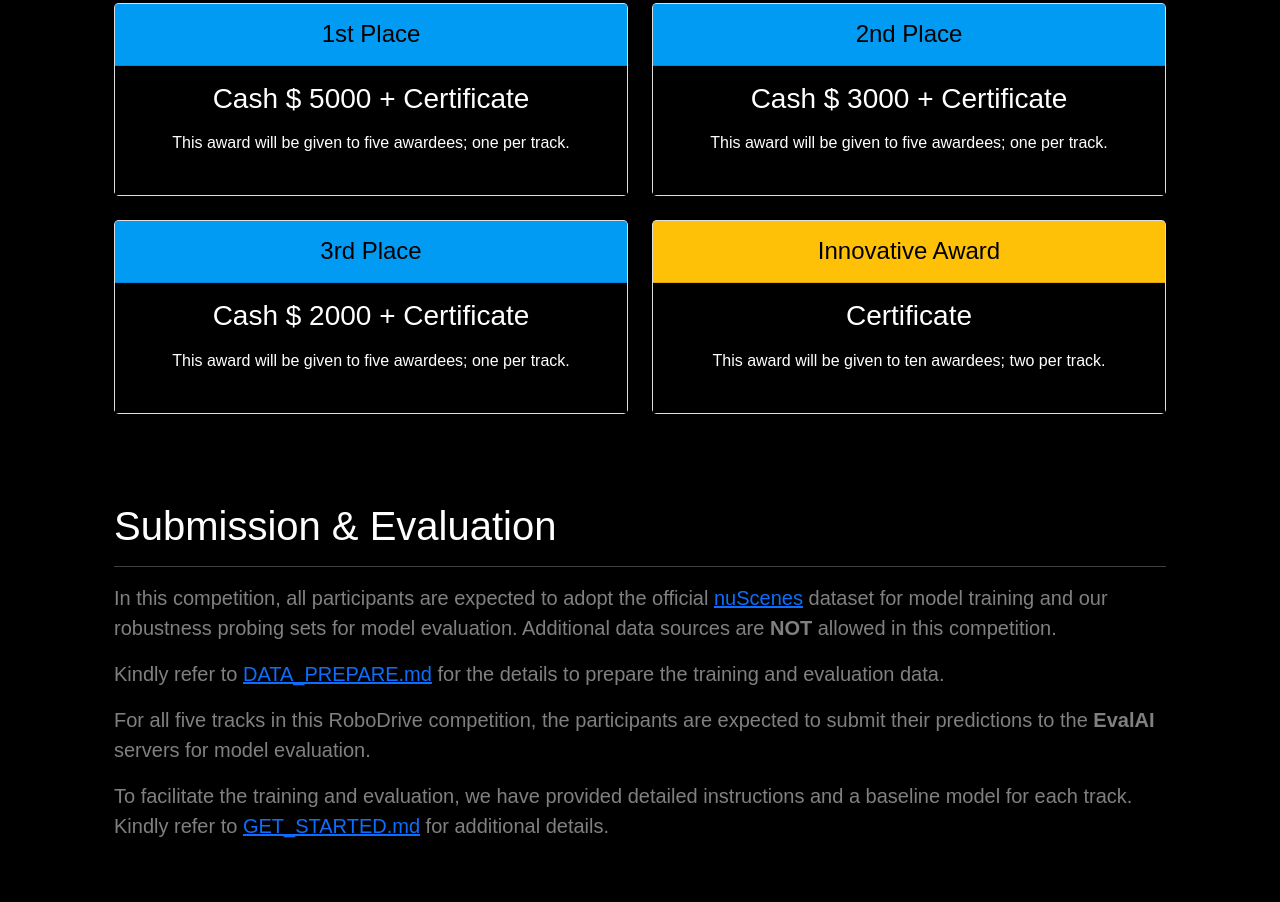
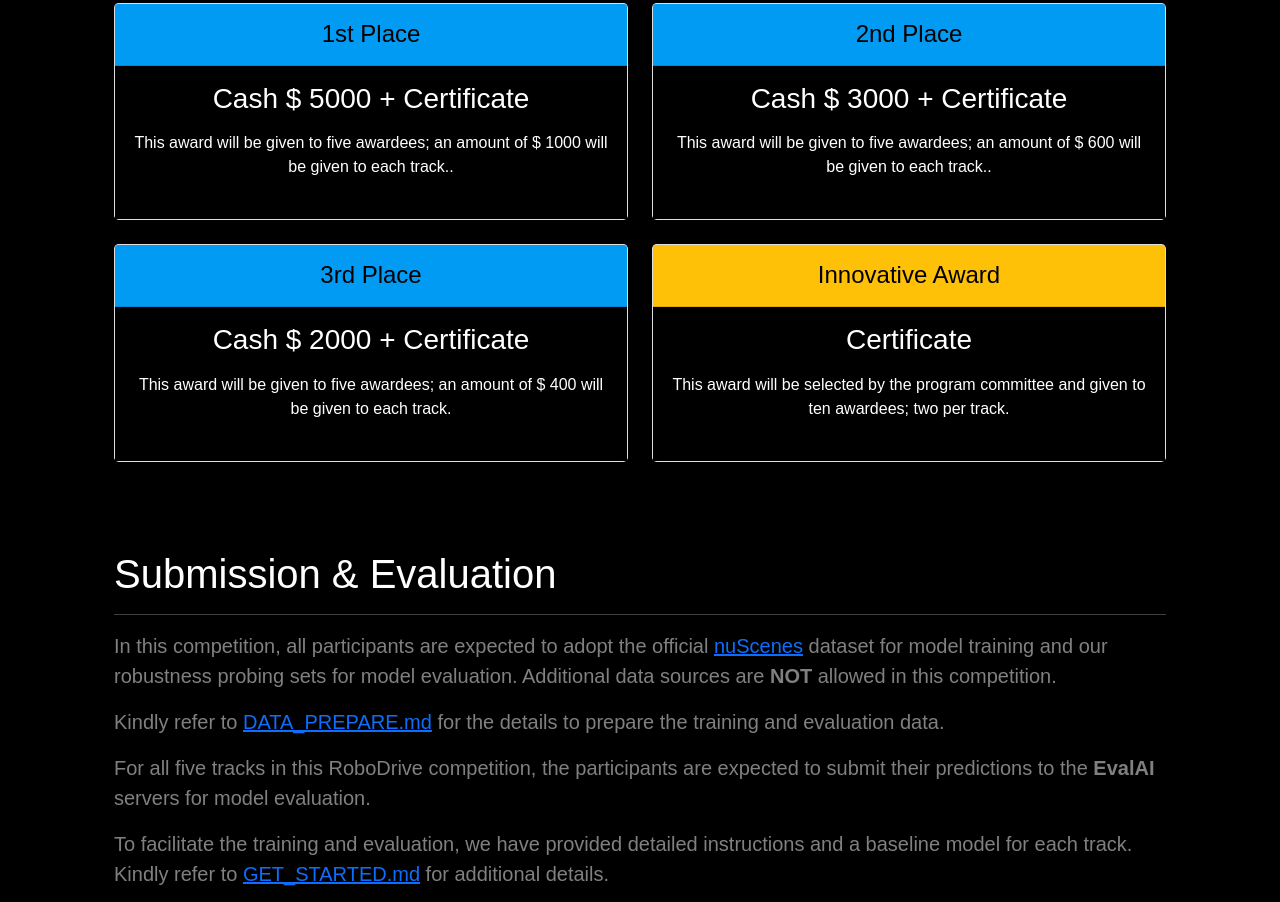
Before and after one commit to robodrive-24/robodrive-24.github.io, a plain HTML site: page index.html in a window 1280 px wide. Shown: the part 5199-6101 px from the top of the page. Drawn offline with nearby package versions, Linux system fonts and the light colour scheme.

Commit message:
Add files via upload

```diff
--- a/index.html
+++ b/index.html
@@ -560,7 +560,7 @@
                         <div class="card-body bg-black">
                             <h3>Cash $ 5000 + Certificate</h3>
                             <ul class="list-unstyled mt-3 mb-4">
-                                <li>This award will be given to five awardees; one per track.</li>
+                                <li>This award will be given to five awardees; an amount of $ 1000 will be given to each track..</li>
                             </ul>
                         </div>
 
@@ -574,7 +574,7 @@
                         <div class="card-body bg-black">
                             <h3>Cash $ 3000 + Certificate</h3>
                             <ul class="list-unstyled mt-3 mb-4">
-                                <li>This award will be given to five awardees; one per track.</li>
+                                <li>This award will be given to five awardees; an amount of $ 600 will be given to each track..</li>
                             </ul>
                         </div>
                     </div>
@@ -587,7 +587,7 @@
                         <div class="card-body bg-black">
                             <h3>Cash $ 2000 + Certificate</h3>
                             <ul class="list-unstyled mt-3 mb-4">
-                                <li>This award will be given to five awardees; one per track.</li>
+                                <li>This award will be given to five awardees; an amount of $ 400 will be given to each track.</li>
                             </ul>
                         </div>
                     </div>
@@ -600,7 +600,7 @@
                         <div class="card-body bg-black">
                             <h3>Certificate</h3>
                             <ul class="list-unstyled mt-3 mb-4">
-                                <li>This award will be given to ten awardees; two per track.</li>
+                                <li>This award will be selected by the program committee and given to ten awardees; two per track.</li>
                             </ul>
                         </div>
                     </div>
```
